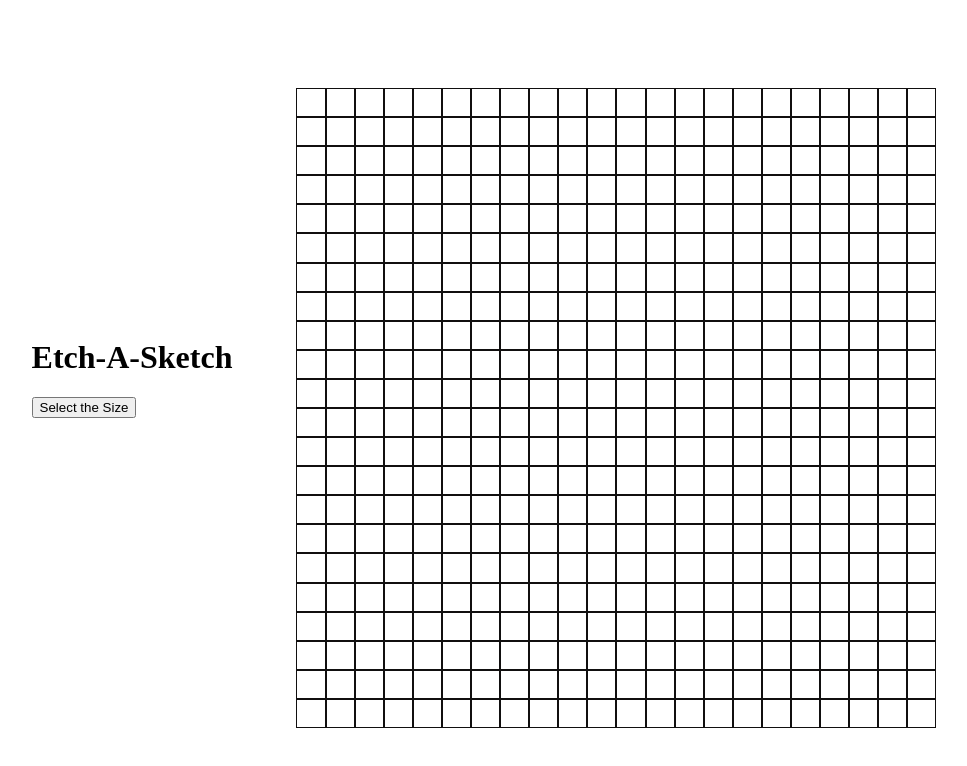
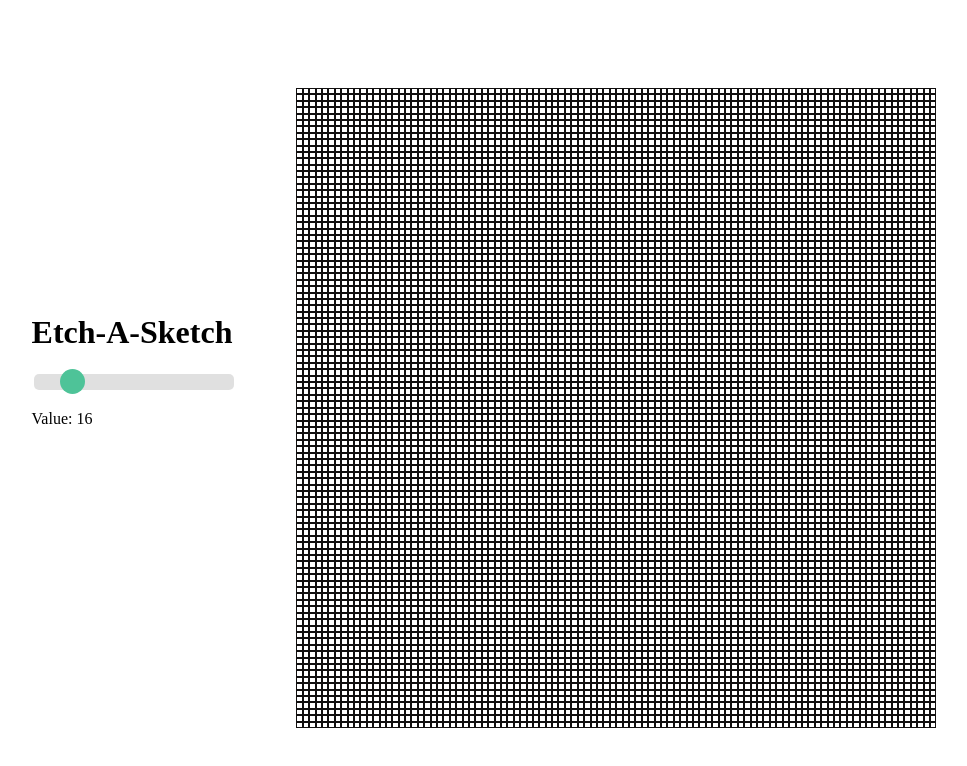
Before and after one commit to Jaathavan/Etch-A-Sketch, a plain HTML site: page index.html in a window 1280 px wide. Shown: the whole page, without its empty margins (156-1123 px from the left). Drawn offline with Linux system fonts and the light colour scheme.

Commit message:
add slider range, need to fix changing size via slider + styling

```diff
--- a/index.html
+++ b/index.html
@@ -7,13 +7,16 @@
     <link rel="stylesheet" href="styles.css">
     <script defer src="script.js"></script>
     <title>Etch-A-Sketch</title>
-
+    <BODY ondragstart="return false;" ondrop="return false;"></BODY>
 </head>
 <body>
     <div id="wrapper">
         <div class="options">
             <h1>Etch-A-Sketch</h1>
-            <button class="size">Select the Size</button>
+            <div class="slidecontainer">
+                <input type="range" min="1" max="100" value="16" class="slider" id="myRange">
+                <p>Value: <span id="demo"></span></p>
+            </div>
         </div>
 
         <div id="grid-container">
--- a/script.js
+++ b/script.js
@@ -26,4 +26,12 @@ function createGrid(num) {
     }
 }
 
-createGrid(22);
+createGrid(100)
+let slider = document.getElementById("myRange");
+let output = document.getElementById("demo");
+let gridsActive = document.querySelectorAll(".grid-item")
+output.textContent = slider.value;
+
+slider.oninput = function() {
+  output.textContent = this.value;
+}
--- a/styles.css
+++ b/styles.css
@@ -7,6 +7,7 @@
     align-items: center;
     gap: 4rem;
 }
+
 #grid-container {
     display: inline-grid;
     background-color: rgb(252, 252, 252);
@@ -25,3 +26,37 @@
 .grid-item:hover {
     filter: brightness(85%);
 }
+
+.slider {
+    -webkit-appearance: none;
+    width: 100%;
+    height: 1rem;
+    border-radius: 5px;
+    background: #d3d3d3;
+    outline: none;
+    opacity: 0.7;
+    -webkit-transition: .2s;
+    transition: opacity .2s;
+  }
+
+  .slider:hover {
+    opacity: 1;
+  }
+
+  .slider::-webkit-slider-thumb {
+    -webkit-appearance: none;
+    appearance: none;
+    width: 25px;
+    height: 25px;
+    border-radius: 50%;
+    background: #04AA6D;
+    cursor: pointer;
+  }
+
+  .slider::-moz-range-thumb {
+    width: 25px;
+    height: 25px;
+    border-radius: 50%;
+    background: #04AA6D;
+    cursor: pointer;
+  }
```
